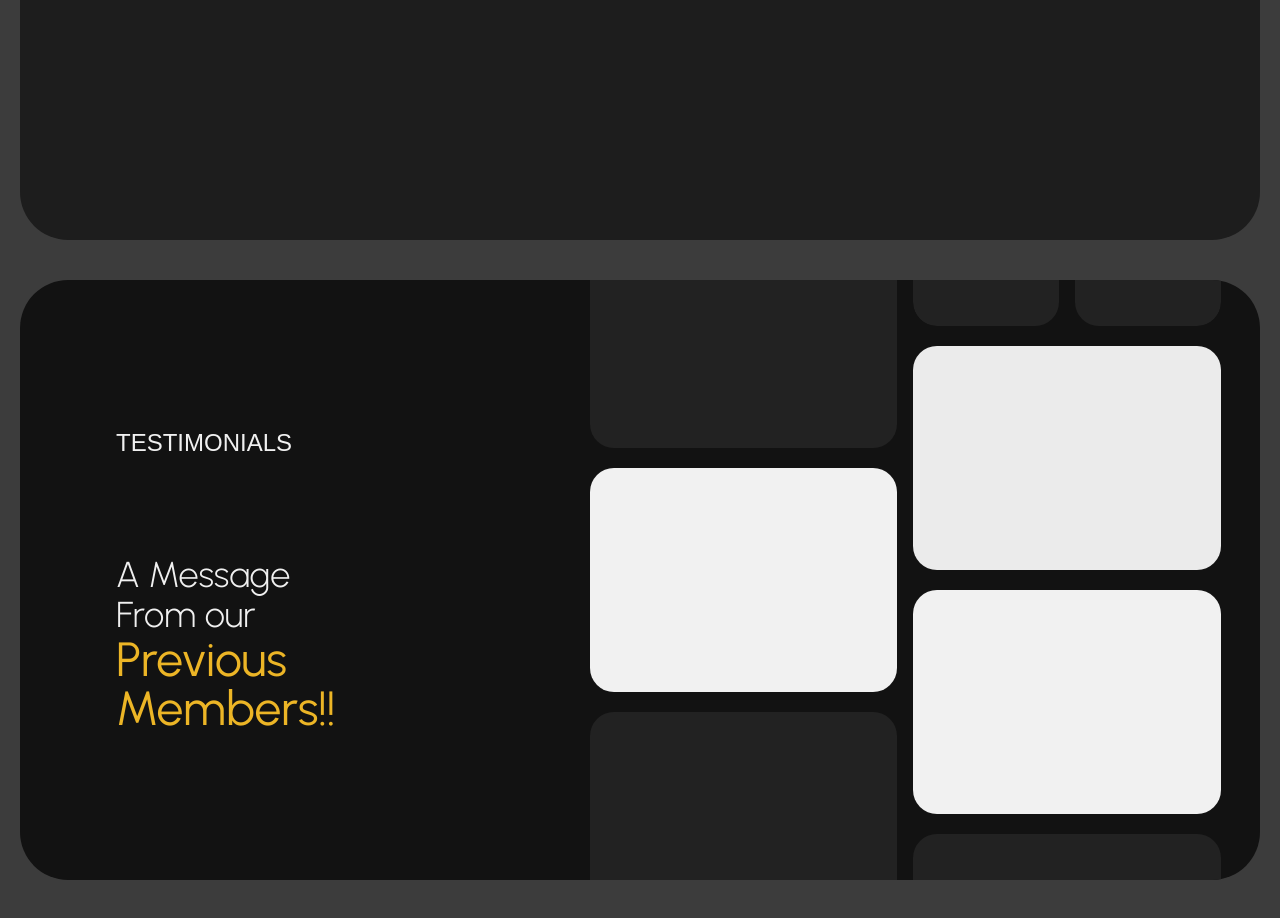
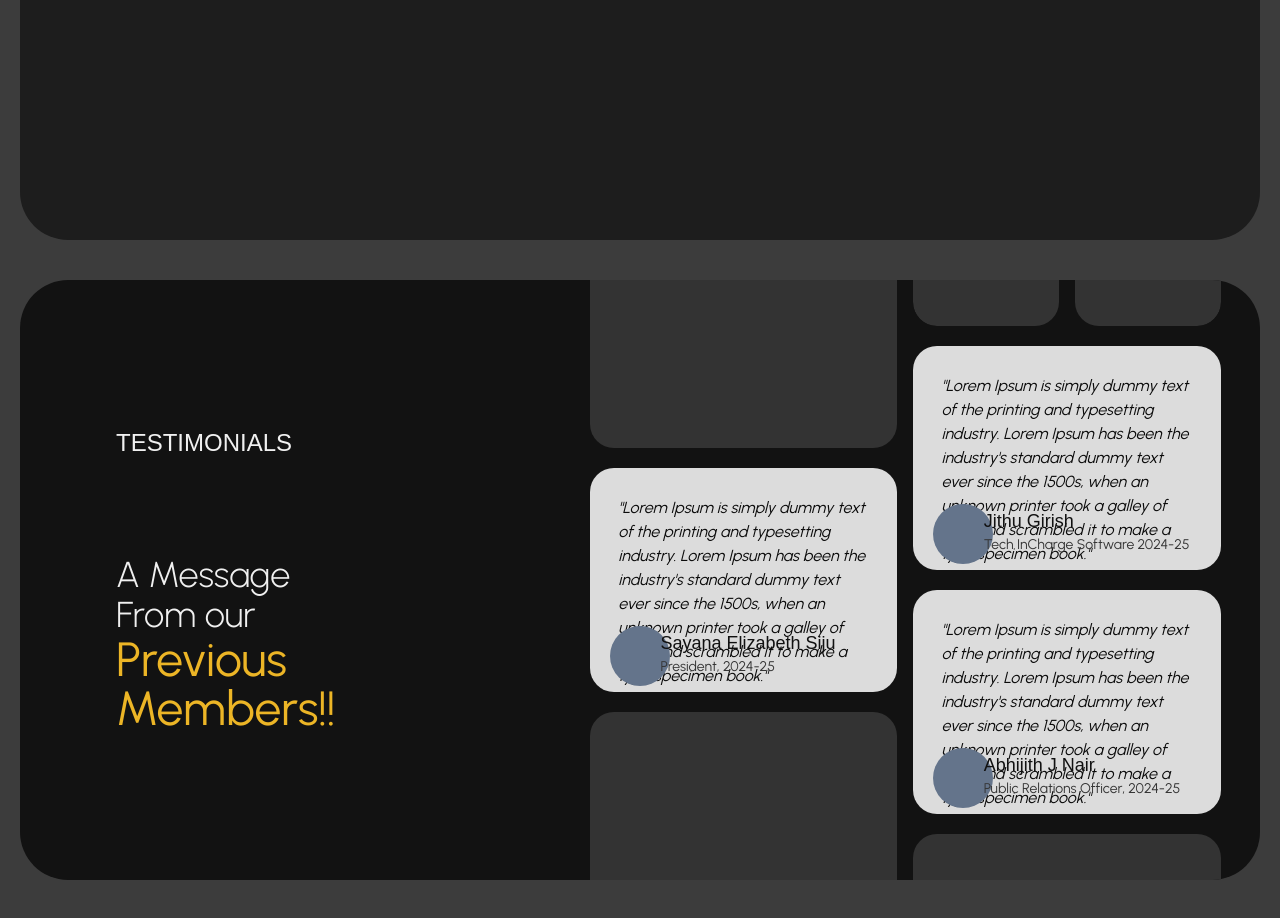
Before and after one commit to PRODDEC-CEC/proddec-website-2025, a Next.js app: page / in a window 1280 px wide. Shown: the part 2360-3278 px from the top of the page. Built offline with nearby package versions, Linux system fonts and the light colour scheme; a web font is replaced by a local one.

Commit message:
testimonial Sturctured

```diff
--- a/src/app/_components/Testimonials/testimonial.jsx
+++ b/src/app/_components/Testimonials/testimonial.jsx
@@ -10,19 +10,78 @@ const testimonial = () => {
       </div>
       <div className=' flex justify-center items-center w-[62vw] h-[75vh] space-x-4 overflow-hidden'>
         <div className='space-y-5'>
-        <div className="cards1 bg-[#222222] w-[24vw] h-[28vh] rounded-3xl"></div>
-        <div className="cards1 bg-[#f1f1f1] w-[24vw] h-[28vh] rounded-3xl"></div>
-        <div className="cards1 bg-[#222222] w-[24vw] h-[28vh] rounded-3xl"></div>
+        <div className="cards1 bg-[#333333] w-[24vw] h-[28vh] rounded-3xl"></div>
+
+
+        <div className="cards1 bg-[#dcdcdc] w-[24vw] h-[28vh] rounded-3xl flex flex-col">
+        <div className="section1 h-[65%] w-[100%] text-left font-urbanist text-[#0a0a0a]">
+            <p className='px-7 py-7 leading-6 text-base italic'>"Lorem Ipsum is simply dummy text of the printing and typesetting industry. Lorem Ipsum has been the industry's standard dummy text ever since the 1500s, when an unknown printer took a galley of type and scrambled it to make a type specimen book."</p>
+          </div>
+          <div className="section2 h-[35%] w-[100%] flex px-2 py-2">
+            <div className='w-[20%] h-[100%] px-3 py-1'>
+              <div className='circle w-[60px] bg-slate-500 h-[60px] rounded-full '>
+
+              </div>
+
+            </div>
+            <div className='w-[80%] h-[100%] flex flex-col justify-center px-1 items-start space-y-0'>
+              <h1 className='text-[#111111] font-NMontreal font-normal text-lg'>Sayana Elizabeth Siju</h1>
+              <p className='text-[#343434] font-urbanist font-normal text-sm'>President, 2024-25</p>
+            </div>
+          </div>
+
+        </div>
+
+
+        <div className="cards1 bg-[#333333] w-[24vw] h-[28vh] rounded-3xl"></div>
         </div>
         <div className='space-y-5'>
 
         <div className="cards1 w-[24vw] h-[28vh] rounded-3xl space-x-4 flex justify-end items-end overflow-hidden">
-          <div className="cards21 bg-[#222222] w-[20vw] h-[24vh] rounded-3xl"></div>
-          <div className="cards21 bg-[#222222] w-[20vw] h-[24vh] rounded-3xl"></div>
+          <div className="cards21 bg-[#333333] w-[20vw] h-[24vh] rounded-3xl"></div>
+          <div className="cards21 bg-[#333333] w-[20vw] h-[24vh] rounded-3xl"></div>
         </div>
-        <div className="cards2 bg-[#ebebeb] w-[24vw] h-[28vh] rounded-3xl"></div>
-        <div className="cards2 bg-[#f1f1f1] w-[24vw] h-[28vh] rounded-3xl"></div>
-        <div className="cards2 bg-[#222222] w-[24vw] h-[28vh] rounded-3xl"></div>
+
+
+        <div className="cards2 bg-[#dcdcdc] w-[24vw] h-[28vh] rounded-3xl flex flex-col">
+          <div className="section1 h-[65%] w-[100%] text-left font-urbanist text-[#0a0a0a]">
+            <p className='px-7 py-7 leading-6 text-base italic'>"Lorem Ipsum is simply dummy text of the printing and typesetting industry. Lorem Ipsum has been the industry's standard dummy text ever since the 1500s, when an unknown printer took a galley of type and scrambled it to make a type specimen book."</p>
+          </div>
+          <div className="section2 h-[35%] w-[100%] flex px-2 py-2">
+            <div className='w-[20%] h-[100%] px-3 py-1'>
+              <div className='circle w-[60px] bg-slate-500 h-[60px] rounded-full '>
+
+              </div>
+
+            </div>
+            <div className='w-[80%] h-[100%] flex flex-col justify-center px-1 items-start space-y-0'>
+              <h1 className='text-[#111111] font-NMontreal font-normal text-lg'>Jithu Girish</h1>
+              <p className='text-[#343434] font-urbanist font-normal text-sm'>Tech InCharge Software 2024-25</p>
+            </div>
+          </div>
+        </div>
+
+
+        <div className="cards2 bg-[#dcdcdc] w-[24vw] h-[28vh] rounded-3xl flex flex-col">
+        <div className="section1 h-[65%] w-[100%] text-left font-urbanist text-[#0a0a0a]">
+            <p className='px-7 py-7 leading-6 text-base italic'>"Lorem Ipsum is simply dummy text of the printing and typesetting industry. Lorem Ipsum has been the industry's standard dummy text ever since the 1500s, when an unknown printer took a galley of type and scrambled it to make a type specimen book."</p>
+          </div>
+          <div className="section2 h-[35%] w-[100%] flex px-2 py-2">
+            <div className='w-[20%] h-[100%] px-3 py-1'>
+              <div className='circle w-[60px] bg-slate-500 h-[60px] rounded-full '>
+
+              </div>
+
+            </div>
+            <div className='w-[80%] h-[100%] flex flex-col justify-center px-1 items-start space-y-0'>
+              <h1 className='text-[#111111] font-NMontreal font-normal text-lg'>Abhijith J Nair</h1>
+              <p className='text-[#343434] font-urbanist font-normal text-sm'>Public Relations Officer, 2024-25</p>
+            </div>
+          </div>
+        </div>
+
+
+        <div className="cards2 bg-[#333333] w-[24vw] h-[28vh] rounded-3xl"></div>
 
 
 
```
